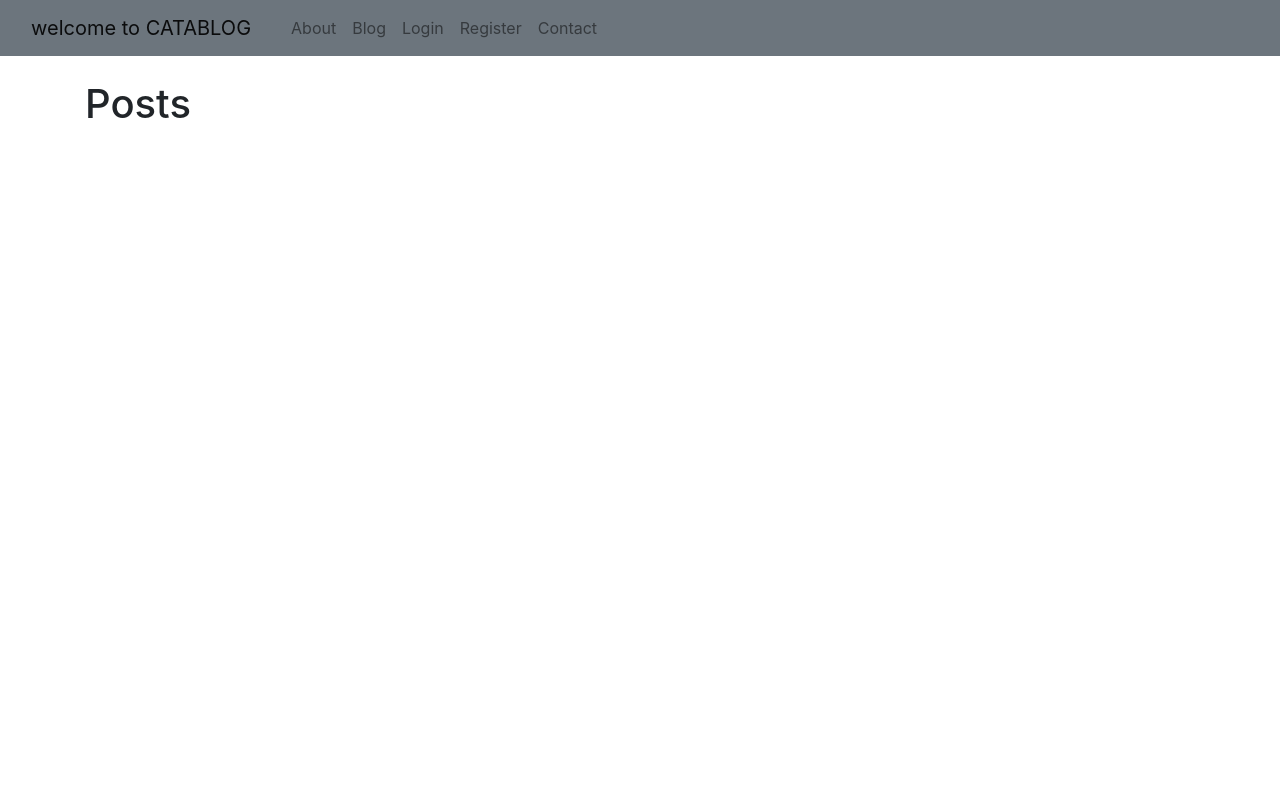
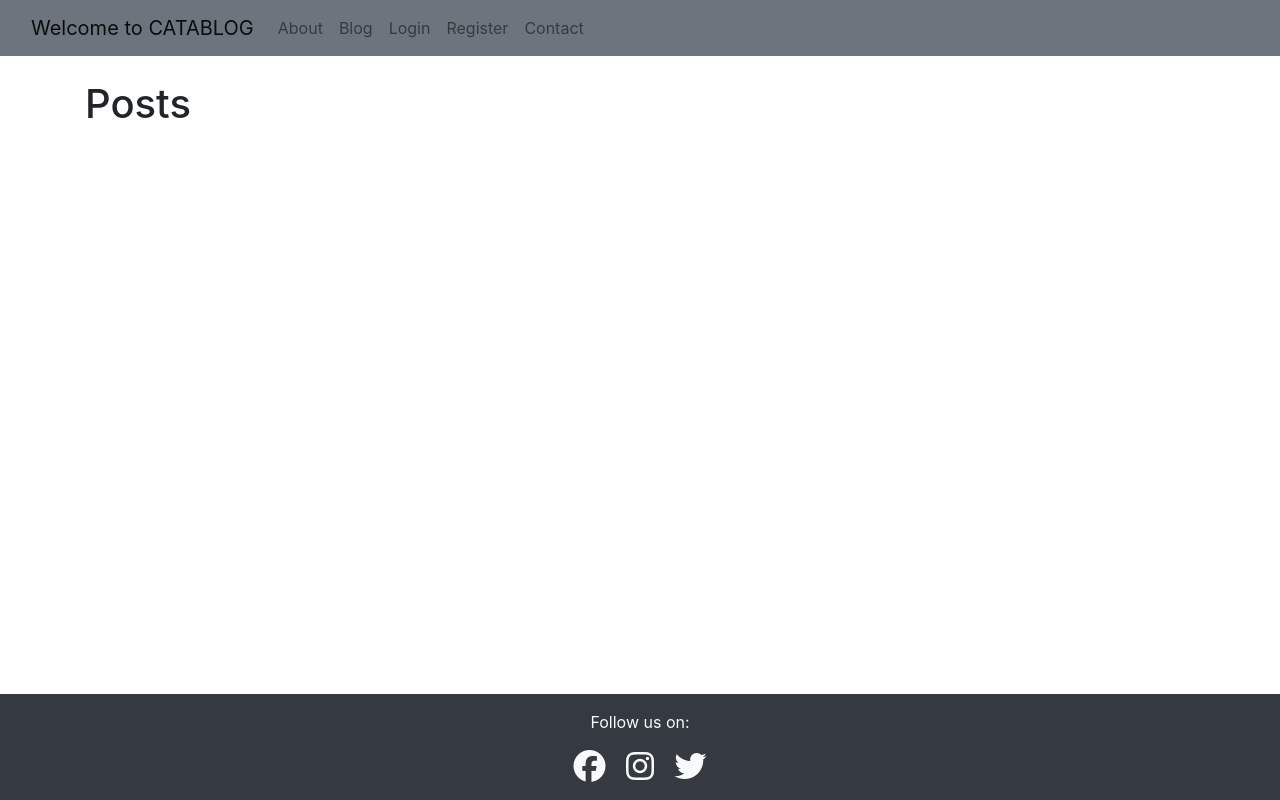
Before and after one commit to MABSWE/PP4, a Django app: page / in a window 1280 px wide. Run offline with Django 4.2, Linux system fonts and the light colour scheme; data that the repository does not hold is empty; some libraries are stand-ins or nearby versions.

Commit message:
Add footer and edit base.html

```diff
--- /dev/null
+++ b/blog/static/css/style.css
@@ -0,0 +1,40 @@
+html, body {
+    height: 100%;
+    margin: 0;
+    display: flex;
+    flex-direction: column;
+}
+
+.page-wrapper {
+    flex: 1;
+    display: flex;
+    flex-direction: column;
+}
+
+.container {
+    flex: 1;
+}
+
+/* Footer design */
+footer {
+    background-color: #343a40;
+    color: #fff;
+    text-align: center;
+    padding: 20px 0;
+    margin-top: auto;
+}
+
+footer a {
+    color: #fff;
+    text-decoration: none;
+    margin: 0 10px;
+    transition: color 0.3s;
+}
+
+footer a:hover {
+    color: #17a2b8;
+}
+
+footer i {
+    font-size: 24px;
+}
--- a/blog/templates/base.html
+++ b/blog/templates/base.html
@@ -8,14 +8,17 @@
     <!-- Bootstrap CSS -->
     <link rel="stylesheet" href="https://cdn.jsdelivr.net/npm/bootstrap@4.4.1/dist/css/bootstrap.min.css" integrity="sha384-Vkoo8x4CGsO3+Hhxv8T/Q5PaXtkKtu6ug5TOeNV6gBiFeWPGFN9MuhOf23Q9Ifjh" crossorigin="anonymous">
 
-    <title>Hello, world!</title>
+    <title>{% block title %}CATABLOG{% endblock %}</title>
+    {% load static %}
+    <link rel="stylesheet" href="{% static 'css/style.css' %}">
   </head>
   <body>
-    <nav class="navbar navbar-expand-lg bg-secondary navbar-light">
+    <div class="d-flex flex-column min-vh-100">
+      <!-- Navigation Bar -->
+      <nav class="navbar navbar-expand-lg bg-secondary navbar-light">
         <div class="container-fluid">
-            <a class="navbar-brand" href="{% url 'home' %}">welcome to CATABLOG</a>
-          <a class="navbar-brand" href="#"></a>
-          <button class="navbar-toggler" type="button" data-bs-toggle="collapse" data-bs-target="#navbarNavAltMarkup" aria-controls="navbarNavAltMarkup" aria-expanded="false" aria-label="Toggle navigation">
+          <a class="navbar-brand" href="{% url 'home' %}">Welcome to CATABLOG</a>
+          <button class="navbar-toggler" type="button" data-toggle="collapse" data-target="#navbarNavAltMarkup" aria-controls="navbarNavAltMarkup" aria-expanded="false" aria-label="Toggle navigation">
             <span class="navbar-toggler-icon"></span>
           </button>
           <div class="collapse navbar-collapse" id="navbarNavAltMarkup">
@@ -29,16 +32,33 @@
           </div>
         </div>
       </nav>
-    <!--Visuals-->
-    <br/>
-    <div class="container">
-    {% block content %}
 
-    {% endblock %}
+      <!-- Main Content -->
+      <div class="container flex-grow-1 my-4">
+        {% block content %}
+        {% endblock %}
+      </div>
+
+      <!-- Footer -->
+      <footer class="bg-dark text-light text-center py-3 mt-auto">
+        <div class="container">
+          <p>Follow us on:</p>
+          <a href="https://facebook.com" target="_blank" class="mx-2 text-light">
+            <i class="fab fa-facebook fa-2x"></i>
+          </a>
+          <a href="https://instagram.com" target="_blank" class="mx-2 text-light">
+            <i class="fab fa-instagram fa-2x"></i>
+          </a>
+          <a href="https://twitter.com" target="_blank" class="mx-2 text-light">
+            <i class="fab fa-twitter fa-2x"></i>
+          </a>
+        </div>
+      </footer>
     </div>
 
     <!-- Optional JavaScript -->
-    <!-- jQuery first, then Popper.js, then Bootstrap JS -->
+    <!-- Font Awesome for icons -->
+    <script src="https://kit.fontawesome.com/a076d05399.js" crossorigin="anonymous"></script>
     <script src="https://code.jquery.com/jquery-3.4.1.slim.min.js" integrity="sha384-J6qa4849blE2+poT4WnyKhv5vZF5SrPo0iEjwBvKU7imGFAV0wwj1yYfoRSJoZ+n" crossorigin="anonymous"></script>
     <script src="https://cdn.jsdelivr.net/npm/popper.js@1.16.0/dist/umd/popper.min.js" integrity="sha384-Q6E9RHvbIyZFJoft+2mJbHaEWldlvI9IOYy5n3zV9zzTtmI3UksdQRVvoxMfooAo" crossorigin="anonymous"></script>
     <script src="https://cdn.jsdelivr.net/npm/bootstrap@4.4.1/dist/js/bootstrap.min.js" integrity="sha384-wfSDF2E50Y2D1uUdj0O3uMBJnjuUD4Ih7YwaYd1iqfktj0Uod8GCExl3Og8ifwB6" crossorigin="anonymous"></script>
--- a/catablog/settings.py
+++ b/catablog/settings.py
@@ -127,7 +127,7 @@ USE_TZ = True
 # Static files (CSS, JavaScript, Images)
 # https://docs.djangoproject.com/en/4.2/howto/static-files/
 
-STATIC_URL = 'static/'
+STATIC_URL = '/static/'
 
 STATICFILES_DIRS = [BASE_DIR / 'blog' / 'static']
 
```
